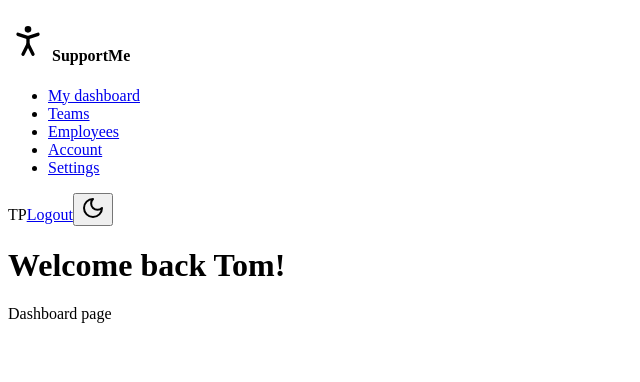
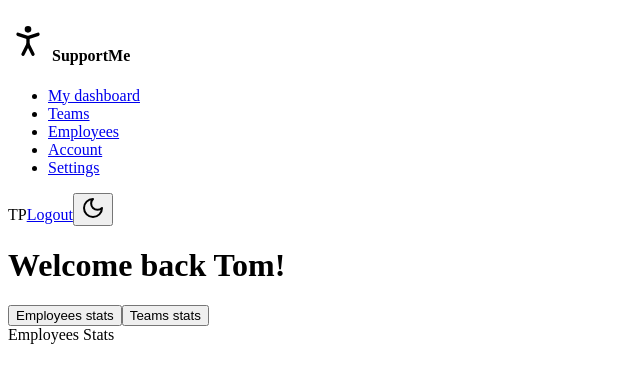
Before and after one commit to vasylpryimakdev/shadcn-dashboard, a Next.js app: page /dashboard in a window 1280 px wide. Shown: the top 382 px of the page, without its empty margins (0-640 px from the left). Built offline with nearby package versions, Linux system fonts and the light colour scheme.

Commit message:
feat: add tabs component and tabbed employees/teams stats on dashboard home

```diff
--- a/app/dashboard/page.tsx
+++ b/app/dashboard/page.tsx
@@ -1,3 +1,14 @@
+import { Tabs, TabsContent, TabsList, TabsTrigger } from "@/components/ui/tabs";
+
 export default function DashboardPage() {
-  return <div>Dashboard page</div>;
+  return (
+    <Tabs defaultValue="employees">
+      <TabsList className="mb-4">
+        <TabsTrigger value="employees">Employees stats</TabsTrigger>
+        <TabsTrigger value="teams">Teams stats</TabsTrigger>
+      </TabsList>
+      <TabsContent value="employees">Employees Stats</TabsContent>
+      <TabsContent value="teams">Team Stats</TabsContent>
+    </Tabs>
+  );
 }
--- /dev/null
+++ b/components/ui/tabs.tsx
@@ -0,0 +1,55 @@
+"use client"
+
+import * as React from "react"
+import * as TabsPrimitive from "@radix-ui/react-tabs"
+
+import { cn } from "@/lib/utils"
+
+const Tabs = TabsPrimitive.Root
+
+const TabsList = React.forwardRef<
+  React.ElementRef<typeof TabsPrimitive.List>,
+  React.ComponentPropsWithoutRef<typeof TabsPrimitive.List>
+>(({ className, ...props }, ref) => (
+  <TabsPrimitive.List
+    ref={ref}
+    className={cn(
+      "inline-flex h-10 items-center justify-center rounded-md bg-muted p-1 text-muted-foreground",
+      className
+    )}
+    {...props}
+  />
+))
+TabsList.displayName = TabsPrimitive.List.displayName
+
+const TabsTrigger = React.forwardRef<
+  React.ElementRef<typeof TabsPrimitive.Trigger>,
+  React.ComponentPropsWithoutRef<typeof TabsPrimitive.Trigger>
+>(({ className, ...props }, ref) => (
+  <TabsPrimitive.Trigger
+    ref={ref}
+    className={cn(
+      "inline-flex items-center justify-center whitespace-nowrap rounded-sm px-3 py-1.5 text-sm font-medium ring-offset-background transition-all focus-visible:outline-none focus-visible:ring-2 focus-visible:ring-ring focus-visible:ring-offset-2 disabled:pointer-events-none disabled:opacity-50 data-[state=active]:bg-background data-[state=active]:text-foreground data-[state=active]:shadow-sm",
+      className
+    )}
+    {...props}
+  />
+))
+TabsTrigger.displayName = TabsPrimitive.Trigger.displayName
+
+const TabsContent = React.forwardRef<
+  React.ElementRef<typeof TabsPrimitive.Content>,
+  React.ComponentPropsWithoutRef<typeof TabsPrimitive.Content>
+>(({ className, ...props }, ref) => (
+  <TabsPrimitive.Content
+    ref={ref}
+    className={cn(
+      "mt-2 ring-offset-background focus-visible:outline-none focus-visible:ring-2 focus-visible:ring-ring focus-visible:ring-offset-2",
+      className
+    )}
+    {...props}
+  />
+))
+TabsContent.displayName = TabsPrimitive.Content.displayName
+
+export { Tabs, TabsList, TabsTrigger, TabsContent }
--- a/package.json
+++ b/package.json
@@ -16,6 +16,7 @@
     "@radix-ui/react-popover": "^1.1.15",
     "@radix-ui/react-select": "^2.2.6",
     "@radix-ui/react-slot": "^1.2.4",
+    "@radix-ui/react-tabs": "^1.1.13",
     "@radix-ui/react-tooltip": "^1.2.8",
     "class-variance-authority": "^0.7.0",
     "clsx": "^2.0.0",
```
Also changed, not shown: 1 other file (tests, documents, lock files or other folders).
